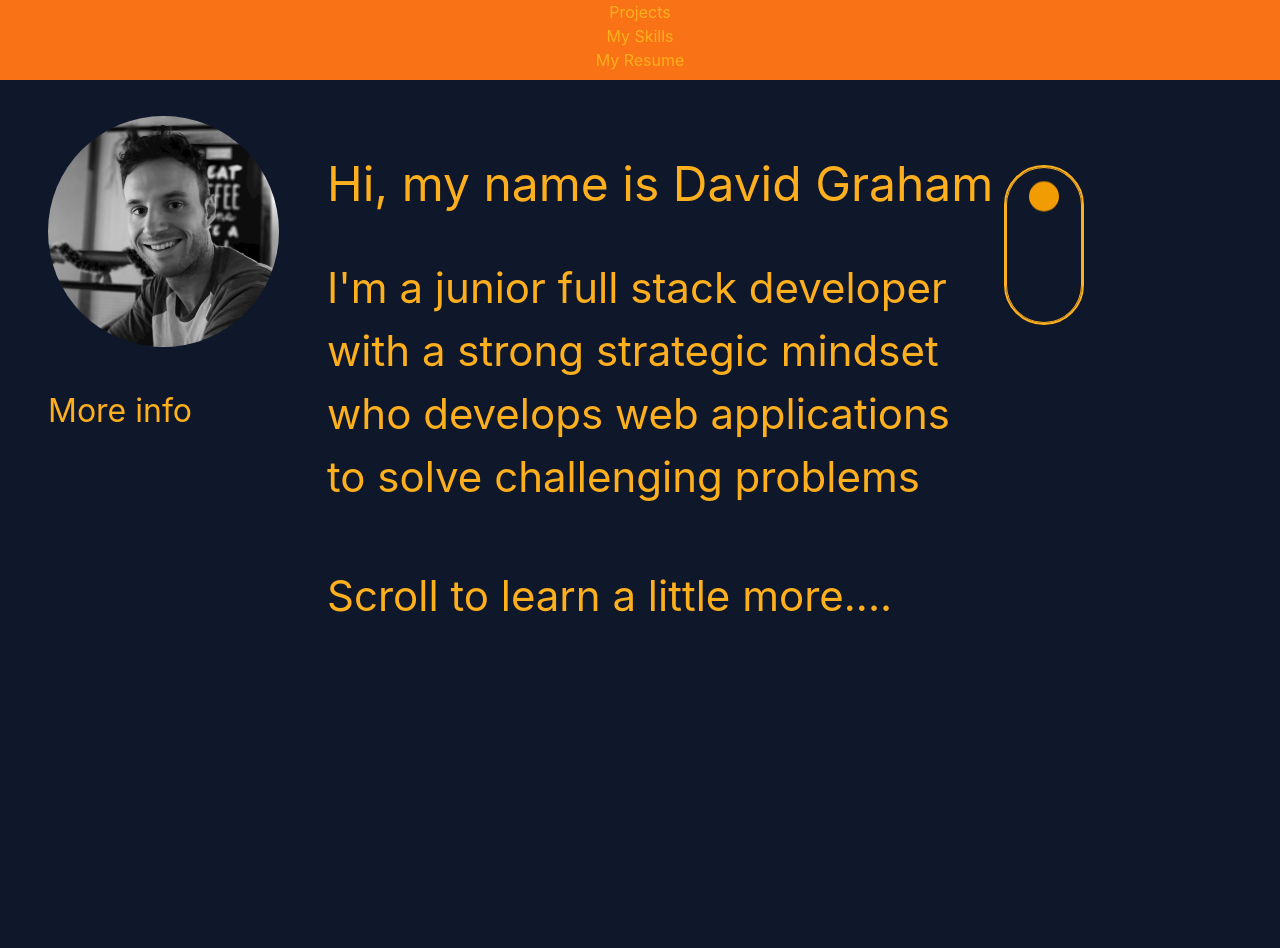
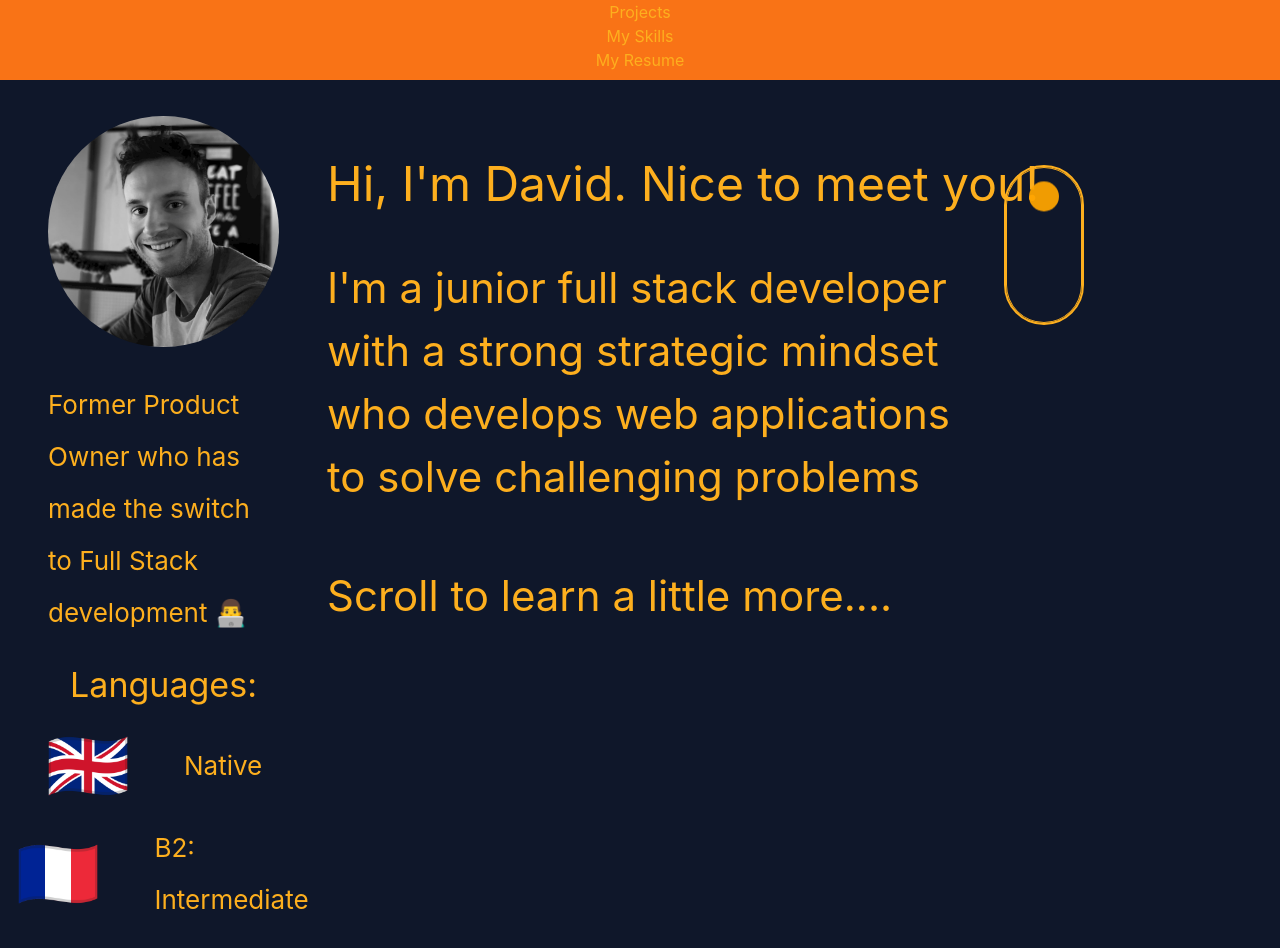
Before and after one commit to dgraham09/portfolio-site, a React (Create React App) app: page / in a window 1280 px wide. Shown: the top 948 px of the page. Built offline with nearby package versions, Linux system fonts and the light colour scheme; a web font is replaced by a local one.

Commit message:
Added Languages to bio

```diff
--- a/src/components/Profile.js
+++ b/src/components/Profile.js
@@ -1,4 +1,6 @@
 import profile from "../assets/profile.jpg";
+import english from "../assets/english.png";
+import french from "../assets/french.png";
 import { motion, useScroll, useTransform } from "framer-motion";
 
 const Profile = () => {
@@ -15,13 +17,29 @@ const Profile = () => {
   );
   return (
     <section class="grid grid-cols-4 gap-7  bg-slate-900 profile">
-      <div class=" ml-12 m-5">
+      <div class="ml-12 m-5 profile-image-container">
         <img src={profile} alt="profile" class="rounded-full mt-4"></img>
-        <p class="text-left mt-8">More info</p>
+        <p class="text-left mt-8 bio-text">
+          Former Product Owner who has made the switch to Full Stack development
+          👨‍💻
+        </p>
+        <div class="mt-5 languages-container">
+          <h4>Languages:</h4>
+          <div class="flex-col">
+            <div class="mt-4 flex flex-row justify-start items-center">
+              <img src={english} class="language"></img>
+              <p class="grow text-start ms-14">Native</p>
+            </div>
+            <div class="mt-4 flex flex-row justify-center items-center">
+              <img src={french} class="language"></img>
+              <p class="grow text-start ms-14">B2: Intermediate</p>
+            </div>
+          </div>
+        </div>
       </div>
       <div class="col-span-3">
         <motion.div style={{ opacity: introOpacity }} class="w-full h-96">
-          <h1 class="text-left mt-14">Hi, my name is David Graham</h1>
+          <h1 class="text-left mt-14">Hi, I'm David. Nice to meet you!</h1>
           <div class="icon-scroll"></div>
           <br />
           <h2 class="text-left w-8/12">
--- a/src/index.css
+++ b/src/index.css
@@ -70,6 +70,21 @@ p {
   animation-name: scroll;
 }
 
+.profile-image-container {
+  position: sticky;
+  top: 0;
+  height: 100vh;
+}
+
+.bio-text, .languages-container p{
+  font-size: 26px;
+}
+
+.language {
+  height: 80px;
+  width: 80px;
+}
+
 @keyframes scroll {
   0% {
     opacity: 1
```
Also changed, not shown: src/assets/english.png (added), src/assets/french.png (added).
